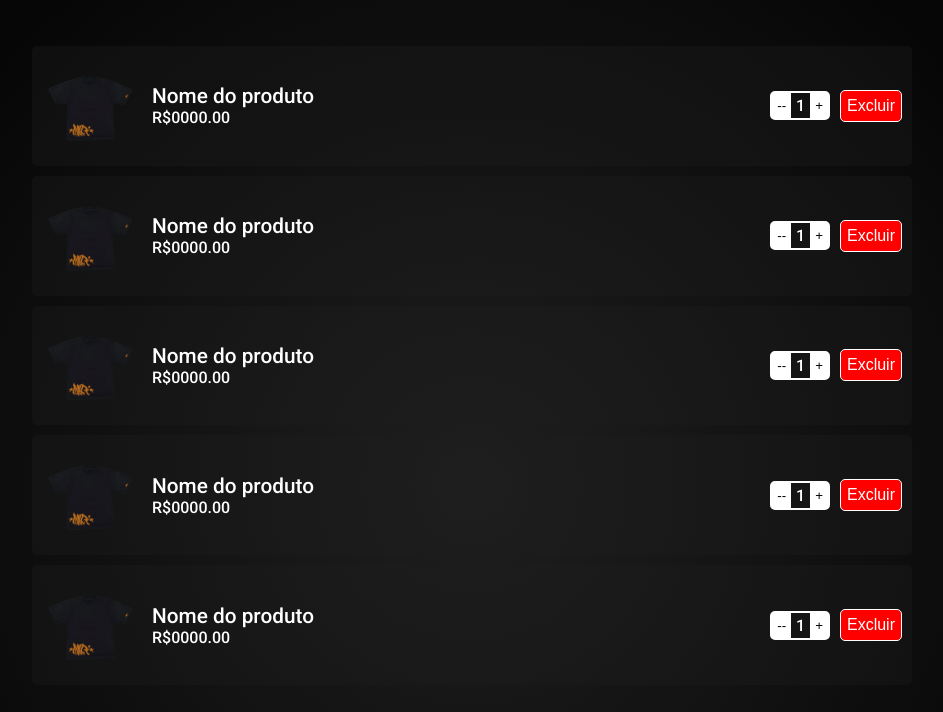
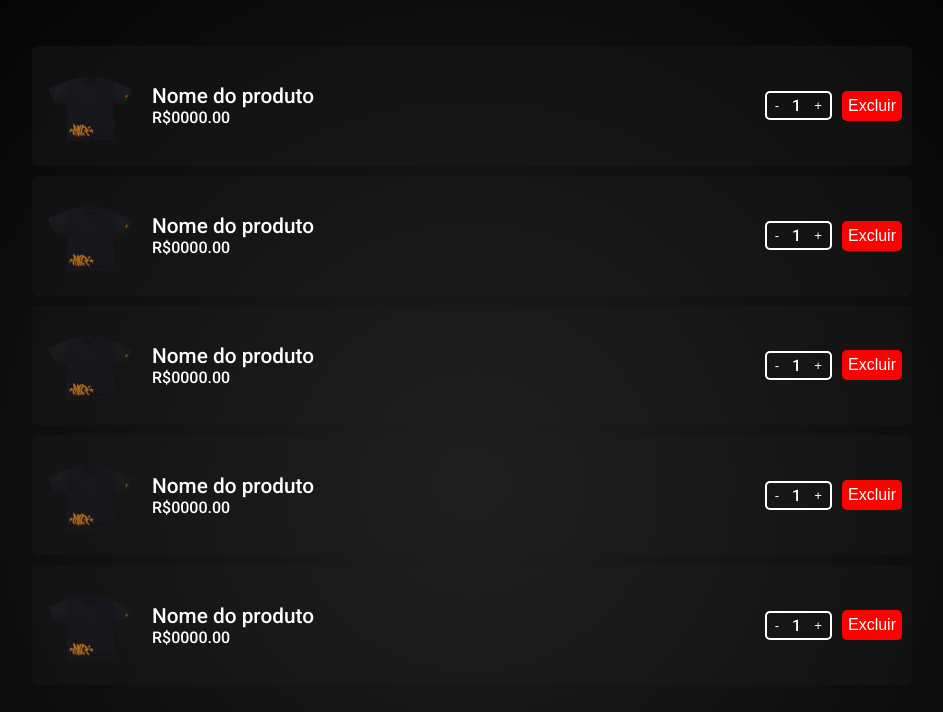
Before and after one commit to CaioSantos00/Loja-2.0, a plain HTML site: page pages/telaCarrinho.html in a window 1280 px wide. Shown: the top 712 px of the page, without its empty margins (168-1111 px from the left). Drawn offline with Linux system fonts and the light colour scheme; no server answers.

Commit message:
Carrinho

```diff
--- a/pages/telaCarrinho.html
+++ b/pages/telaCarrinho.html
@@ -27,7 +27,7 @@
                 </div>
             <div class="holdInfosImgs">
                 <div class="divBtnsCar">
-                    <div class="qtdMaisMenosCar"><button class="btnsQtdsCar">--</button><span class="qtdValueCar">1</span><button class="btnsQtdsCar">+</button></div>
+                    <div class="qtdMaisMenosCar"><button class="btnsQtdsCar">-</button><span class="qtdValueCar">1</span><button class="btnsQtdsCar">+</button></div>
                     <button class="btnExcluCar">Excluir</button>
                 </div>
             </div>
@@ -42,7 +42,7 @@
                 </div>
             <div class="holdInfosImgs">
                 <div class="divBtnsCar">
-                    <div class="qtdMaisMenosCar"><button class="btnsQtdsCar">--</button><span class="qtdValueCar">1</span><button class="btnsQtdsCar">+</button></div>
+                    <div class="qtdMaisMenosCar"><button class="btnsQtdsCar">-</button><span class="qtdValueCar">1</span><button class="btnsQtdsCar">+</button></div>
                     <button class="btnExcluCar">Excluir</button>
                 </div>
             </div>
@@ -57,7 +57,7 @@
                 </div>
             <div class="holdInfosImgs">
                 <div class="divBtnsCar">
-                    <div class="qtdMaisMenosCar"><button class="btnsQtdsCar">--</button><span class="qtdValueCar">1</span><button class="btnsQtdsCar">+</button></div>
+                    <div class="qtdMaisMenosCar"><button class="btnsQtdsCar">-</button><span class="qtdValueCar">1</span><button class="btnsQtdsCar">+</button></div>
                     <button class="btnExcluCar">Excluir</button>
                 </div>
             </div>
@@ -72,7 +72,7 @@
                 </div>
             <div class="holdInfosImgs">
                 <div class="divBtnsCar">
-                    <div class="qtdMaisMenosCar"><button class="btnsQtdsCar">--</button><span class="qtdValueCar">1</span><button class="btnsQtdsCar">+</button></div>
+                    <div class="qtdMaisMenosCar"><button class="btnsQtdsCar">-</button><span class="qtdValueCar">1</span><button class="btnsQtdsCar">+</button></div>
                     <button class="btnExcluCar">Excluir</button>
                 </div>
             </div>
@@ -87,7 +87,7 @@
                 </div>
             <div class="holdInfosImgs">
                 <div class="divBtnsCar">
-                    <div class="qtdMaisMenosCar"><button class="btnsQtdsCar">--</button><span class="qtdValueCar">1</span><button class="btnsQtdsCar">+</button></div>
+                    <div class="qtdMaisMenosCar"><button class="btnsQtdsCar">-</button><span class="qtdValueCar">1</span><button class="btnsQtdsCar">+</button></div>
                     <button class="btnExcluCar">Excluir</button>
                 </div>
             </div>
--- a/sass/pages/carrinho.scss
+++ b/sass/pages/carrinho.scss
@@ -61,6 +61,7 @@
 
 #btnCancelarCompra {
     @include buttons(1em, $btnsCancel, $corPrimaria);
+    border: none;
     &:hover {
         background-color: rgb(255, 100, 100);
     }
@@ -83,6 +84,7 @@
 
 .btnExcluCar {
     @include buttons(1em, $btnsCancel, $corPrimaria);
+    border: none;
     padding: 6px;
     &:hover {
         background-color: rgb(253, 64, 64);
@@ -101,9 +103,10 @@
 }
 
 .btnsQtdsCar {
-    background-color: $corPrimaria;
+    background-color: transparent;
+    color: $corPrimaria;
     border: none;
-    padding: 5px 5px;
+    padding: 5px 8px;
 }
 
 #divHoldBtnsFim {
```
Also changed, not shown: css-atual/style.css, 1 other file.
